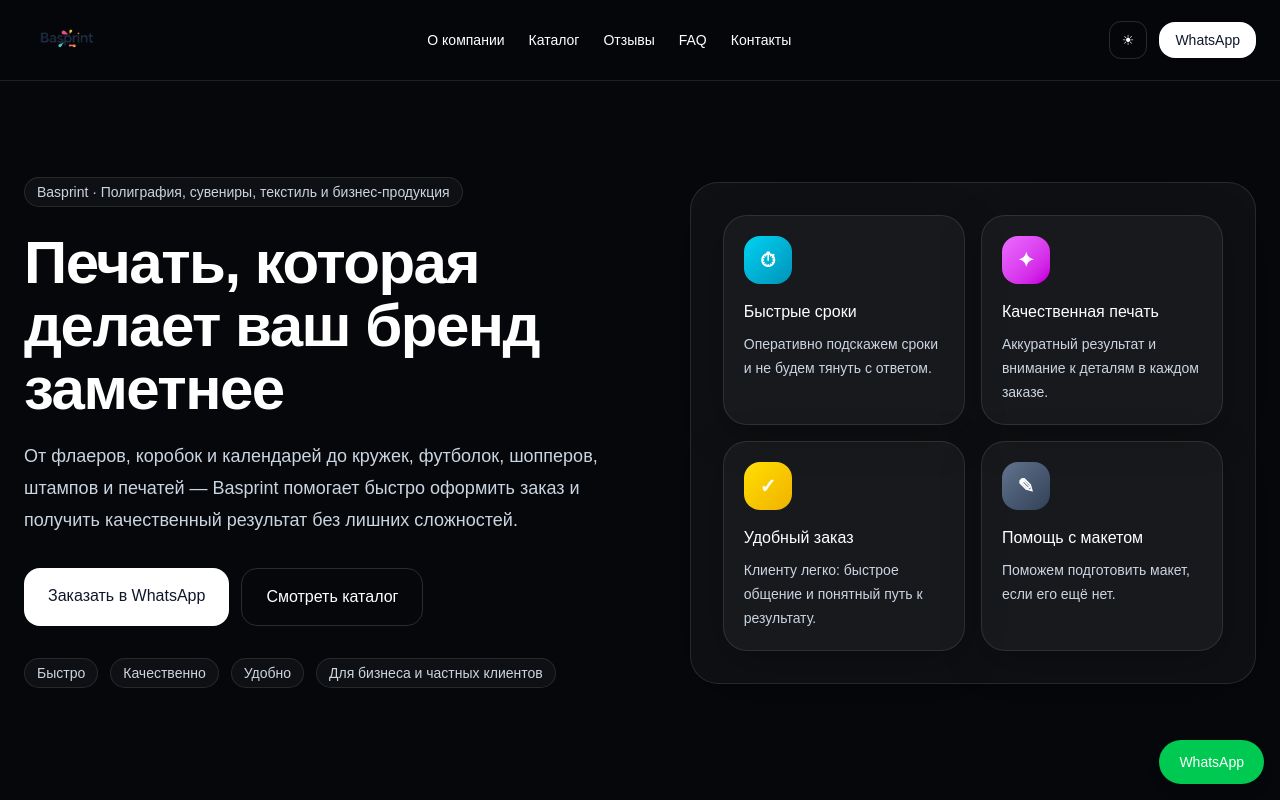
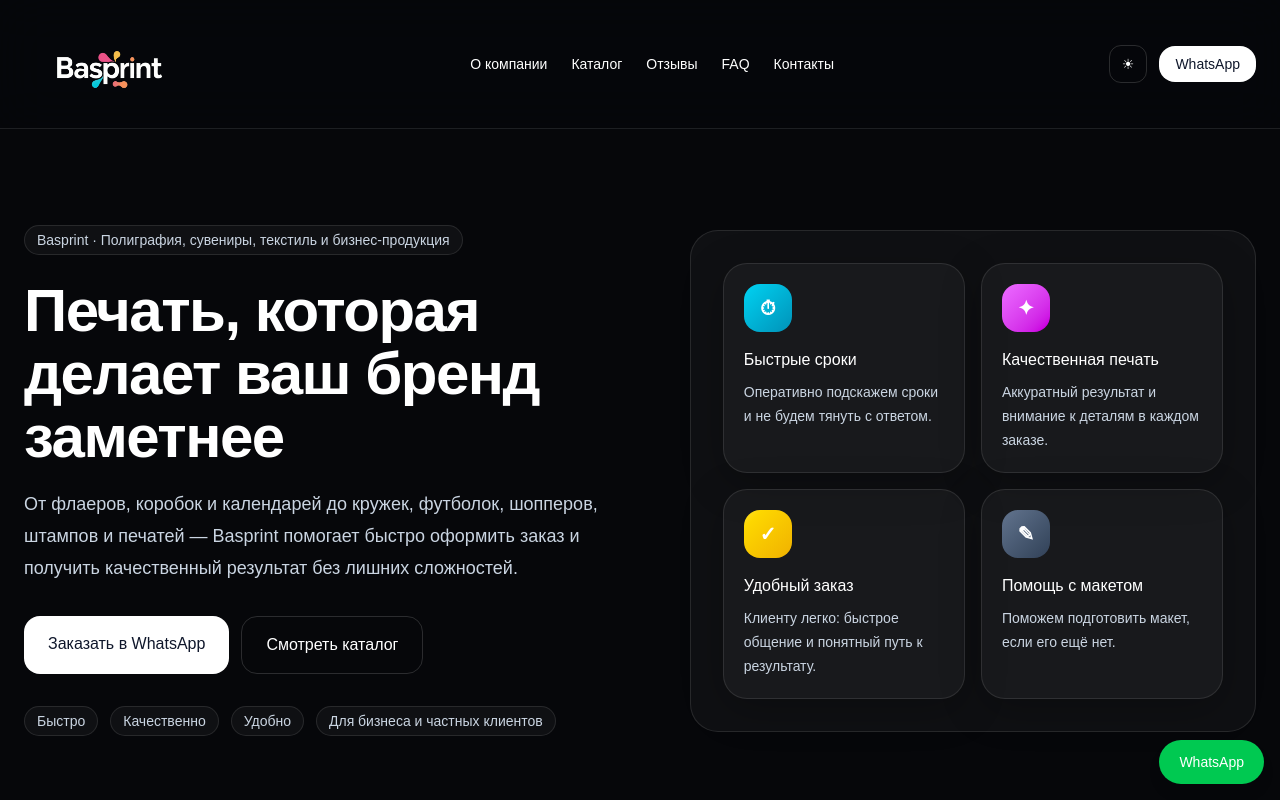
Before and after one commit to gmm055/basprint-site1, a Next.js app: page / in a window 1280 px wide. Shown: the top 800 px of the page. Built offline with nearby package versions, Linux system fonts and the light colour scheme.

Commit message:
fixed logo theme logic

```diff
--- a/src/app/page.tsx
+++ b/src/app/page.tsx
@@ -286,9 +286,9 @@ export default function Home() {
         <div className="mx-auto flex max-w-7xl items-center justify-between px-4 py-4 sm:px-6">
           <a href="#top" className="flex items-center gap-3 transition hover:opacity-90">
             <img
-              src={dark ? "/logo-basprint-dark.svg" : "/logo-basprint-light.svg"}
+              src={dark ? "/logo-basprint-light.svg" : "/logo-basprint-dark.svg"}
               alt="Basprint"
-              className="h-10 w-auto object-contain sm:h-12"
+              className="h-20 w-auto object-contain sm:h-24"
             />
           </a>
 
```
Also changed, not shown: public/logo-basprint-light.svg (renamed from public/logo-basprintw-light.svg).
